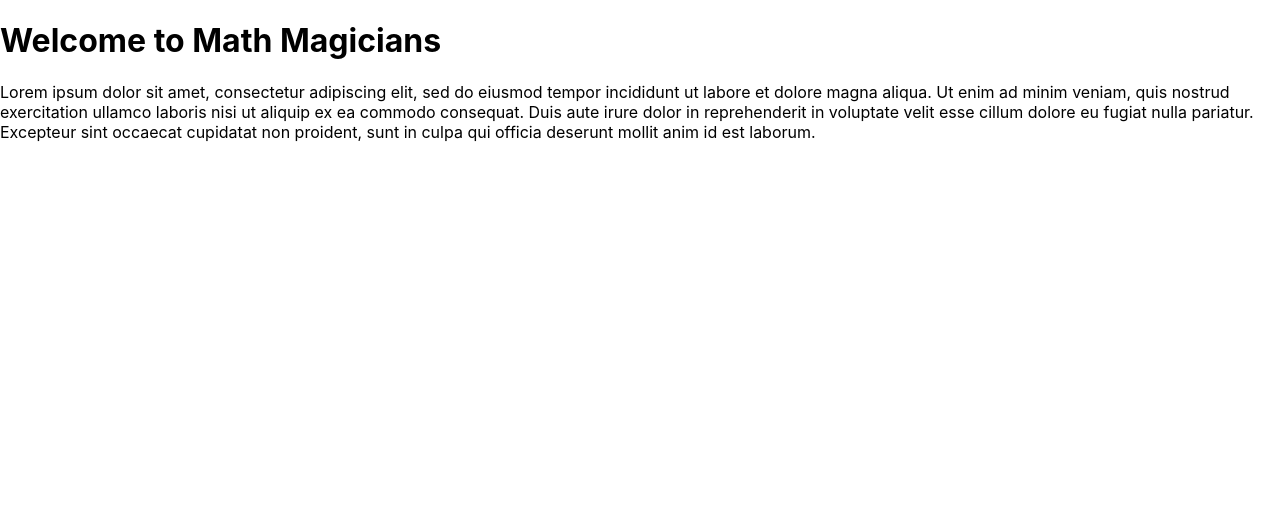
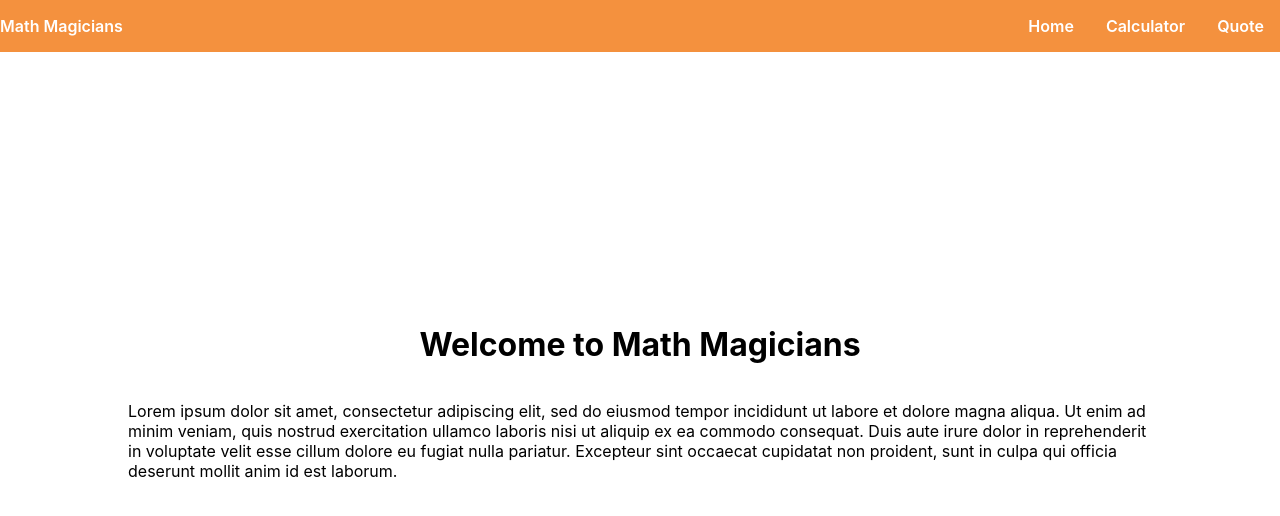
Before and after one commit to zamcham/Math-Magicians, a React (Create React App) app: page / in a window 1280 px wide. Shown: the top 516 px of the page. Built offline with nearby package versions, Linux system fonts and the light colour scheme.

Commit message:
Add styling

```diff
--- a/src/App.css
+++ b/src/App.css
@@ -1,6 +1,16 @@
 body {
   margin: 0;
   padding: 0;
+}
+
+.container {
+  display: flex;
+  flex-direction: column;
+  align-items: center;
+  justify-content: center;
+  width: 80%;
+  height: 100vh;
+  margin: auto;
 }
 
 .tc-container {
@@ -20,6 +30,33 @@ body {
   width: 50%;
   margin: 5vh auto;
   background-color: #858693;
+}
+
+.navBar {
+  position: absolute;
+  top: 0;
+  width: 100%;
+  background-color: #f4913e;
+  display: flex;
+  align-items: center;
+  justify-content: space-between;
+  color: white;
+  font-weight: 600;
+}
+
+.menuItems {
+  display: flex;
+}
+
+.menuItems li {
+  list-style: none;
+  padding: 0 1rem;
+}
+
+a {
+  text-decoration: none;
+  color: white;
+  font-weight: 600;
 }
 
 .row {
--- a/src/App.js
+++ b/src/App.js
@@ -1,6 +1,5 @@
-import { Routes, Route } from 'react-router-dom';
+import { Routes, Route, Link } from 'react-router-dom';
 import './App.css';
-import Navbar from './components/Navbar';
 import Calculator from './components/Calculator';
 import Quote from './components/Quote';
 import Home from './components/Home';
@@ -8,6 +7,20 @@ import Home from './components/Home';
 function App() {
   return (
     <>
+      <nav className="navBar">
+        <span>Math Magicians</span>
+        <ul className="menuItems">
+          <li>
+            <Link to="/">Home</Link>
+          </li>
+          <li>
+            <Link to="/calculator">Calculator</Link>
+          </li>
+          <li>
+            <Link to="/quote">Quote</Link>
+          </li>
+        </ul>
+      </nav>
       <Routes>
         <Route path="/" element={<Home />} />
         <Route path="/calculator" element={<Calculator />} />
--- a/src/components/Calculator.js
+++ b/src/components/Calculator.js
@@ -14,6 +14,12 @@ function Calculator() {
   };
 
   return (
+    <>
+      <div className="container">
+        <div className="tc-container">
+          <div className="quoteContainer">
+            <span>Let`s do some math!</span>
+          </div>
           <div className="CalculatorContainer">
             <div className="row" id="results">
               {objData.next === null ? objData.total : objData.next}
@@ -48,6 +54,10 @@ function Calculator() {
               <button type="button" className="orange last-row" onClick={() => handleClick('=')}>=</button>
             </div>
           </div>
+        </div>
+      </div>
+
+    </>
   );
 }
 
--- a/src/components/Home.js
+++ b/src/components/Home.js
@@ -1,6 +1,7 @@
 function Home() {
   return (
     <>
+      <div className="container">
         <h1>Welcome to Math Magicians</h1>
         <p>
           Lorem ipsum dolor sit amet, consectetur adipiscing elit, sed do eiusmod tempor
@@ -10,6 +11,7 @@ function Home() {
           Excepteur sint occaecat cupidatat non proident, sunt in culpa qui officia deserunt mollit
           anim id est laborum.
         </p>
+      </div>
     </>
   );
 }
--- a/src/components/Navbar.js
+++ /dev/null
@@ -1,20 +0,0 @@
-function Navbar () {
-
-    return (
-        <nav className="navBar">
-            <ul>
-                <li>
-                    <link to='/'>Home</link>
-                </li>
-                <li>
-                    <link to='/calculator'>Calculator</link>
-                </li>
-                <li>
-                    <link to='/quote'>Quote</link>
-                </li>
-            </ul>
-        </nav>
-    );
-}
-
-export default Navbar;
--- a/src/components/Quote.js
+++ b/src/components/Quote.js
@@ -40,7 +40,7 @@ function Quote() {
     <>
       {data.length > 0
       && (
-      <div className="quoteContainer">
+      <div className="container">
         <h3>{data[0].quote}</h3>
         <h4>{data[0].author}</h4>
       </div>
```
Lines whose indentation alone changed are shown as unchanged.
